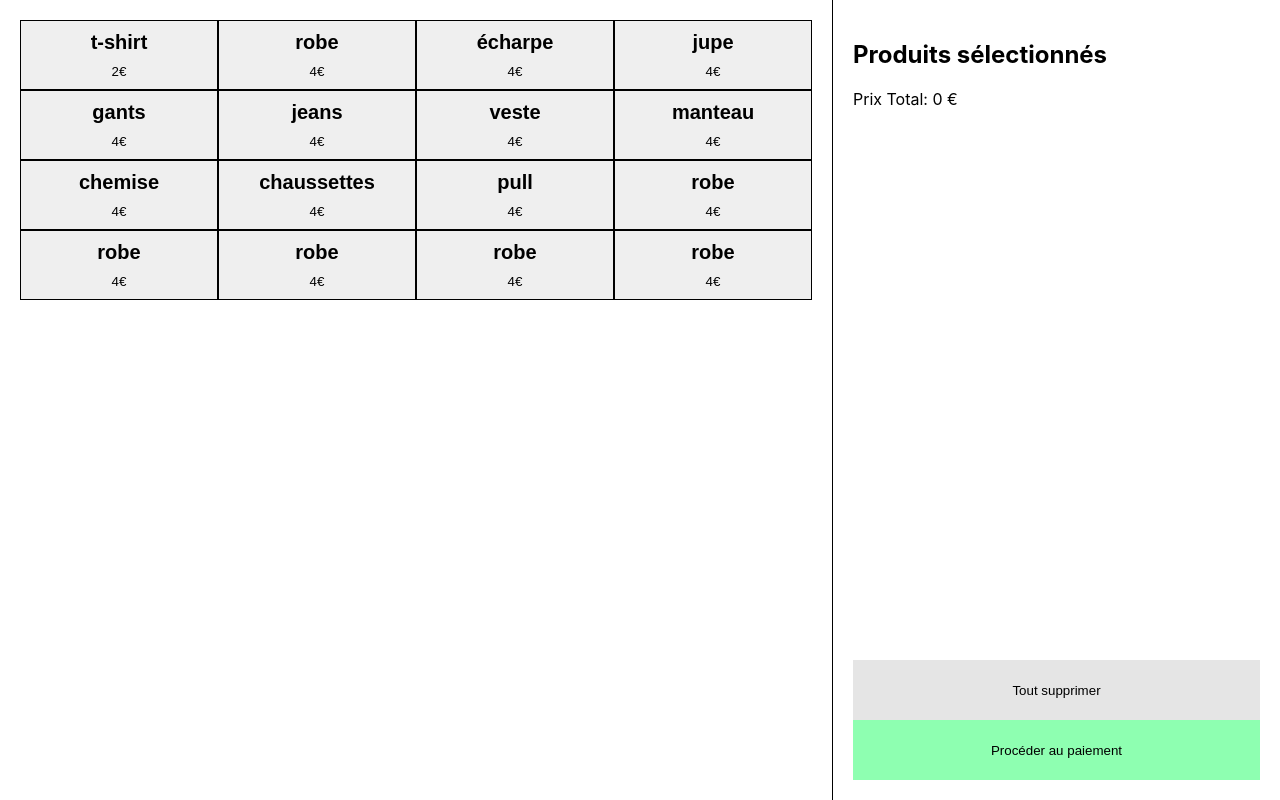
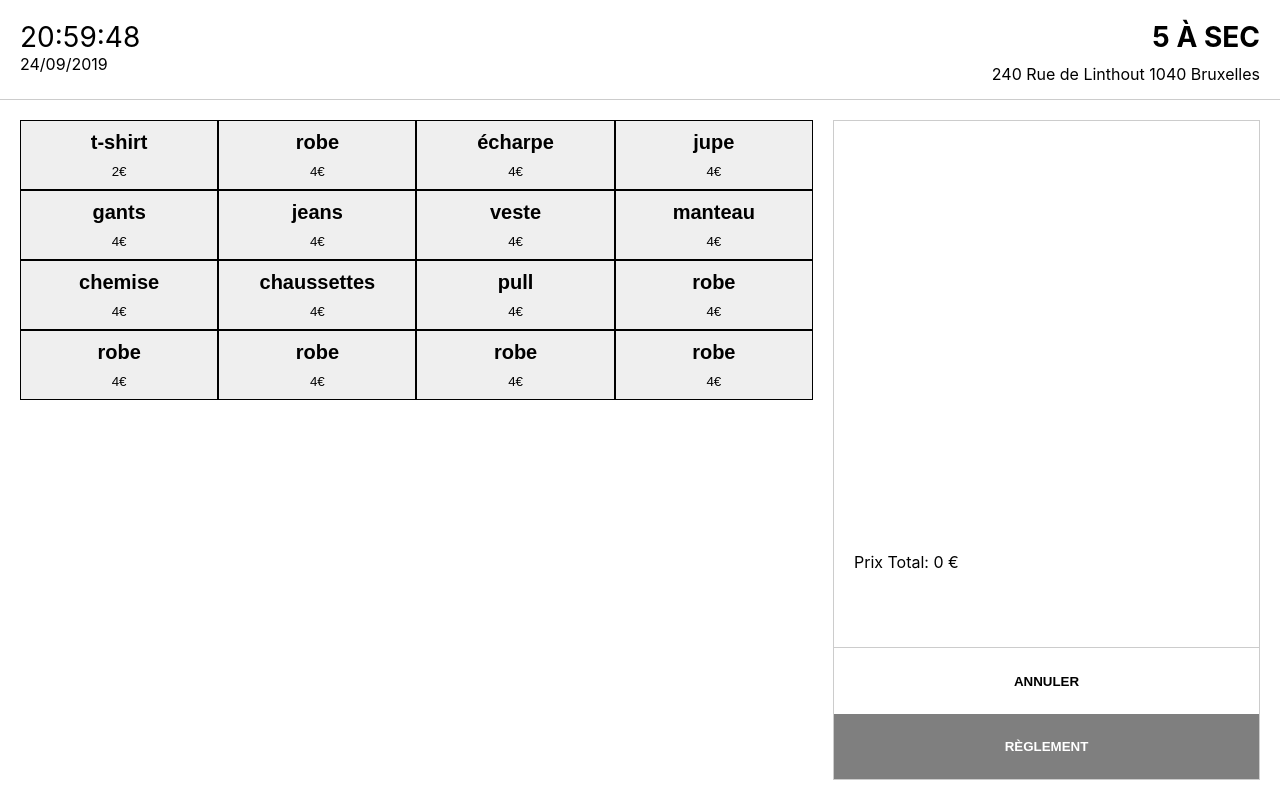
Before and after one commit to clementschmouker/PoS-react, a React (Create React App) app: page / in a window 1280 px wide. Built offline with nearby package versions, Linux system fonts and the light colour scheme.

Commit message:
improved visual to look more like something that's usable added clock ticking for header

```diff
--- a/src/App.jsx
+++ b/src/App.jsx
@@ -4,6 +4,8 @@ import './App.scss';
 
 import Product from './components/Product/Product';
 import Cart from './components/Cart/Cart';
+
+import Header from './components/Header/Header';
 
 const elements = require('./products.json');
 
@@ -15,6 +17,8 @@ export default class App extends Component {
       cart: [],
       totalPrice: 0,
       validateEmptyCart: false,
+      date: new Date(),
+      address: "240 Rue de Linthout 1040 Bruxelles",
     };
     this.removeFromCart = this.removeFromCart.bind(this);
   }
@@ -82,12 +86,22 @@ export default class App extends Component {
 
     return (
       <div className="App">
-        <div className="App__product-list">
-          <div className="App__main__product-list">
-            {elements.map((value) => <Product key={uuid()} name={value.name} price={value.price} onClick={(() => this.addToCart(value))} />)}
+        <Header name="5 à sec" state={this.state}/>
+        <div className="App__wrapper">
+          <div className="App__product-list">
+            <div className="App__main__product-list">
+              {elements.map((value) => <Product key={uuid()} name={value.name} price={value.price} onClick={(() => this.addToCart(value))} />)}
+            </div>
           </div>
+          <Cart datas={selected.cart}
+                totalPrice={selected.totalPrice}
+                removeStack={this.removeFromCart}
+                emptyCartClick={this.emptyCartClick}
+                decreaseFromCart={this.decreaseFromCart}
+                addToCart={this.addToCart}
+          />
+          {/* Conditionnal popup */}
         </div>
-        {/* Conditionnal popup */}
         {selected.validateEmptyCart && (
           <div className="empty-validate">
             <div className="empty-validate__wrapper">
@@ -97,13 +111,6 @@ export default class App extends Component {
             </div>
           </div>
         )}
-        <Cart datas={selected.cart}
-              totalPrice={selected.totalPrice}
-              removeStack={this.removeFromCart}
-              emptyCartClick={this.emptyCartClick}
-              decreaseFromCart={this.decreaseFromCart}
-              addToCart={this.addToCart}
-        />
       </div>
     );
   }
--- a/src/App.scss
+++ b/src/App.scss
@@ -1,9 +1,16 @@
 .App {
   display: flex;
+  flex-direction: column;
   width: 100%;
+}
+
+.App__wrapper {
+  display: flex;
+  height: calc(100vh - 10rem);
+  padding: 2rem;
+  box-sizing: border-box;
 }
 
 .App__product-list {
   width: 65%;
-  padding: 2rem;
 }
--- a/src/components/Cart/Cart.jsx
+++ b/src/components/Cart/Cart.jsx
@@ -1,7 +1,6 @@
 import uuid from 'react-uuid';
 import React, { Component } from 'react';
 import PropTypes from 'prop-types';
-import TweenMax from 'gsap';
 
 import './Cart.scss';
 
@@ -19,8 +18,8 @@ export default class Cart extends Component {
   }
 
 
-  animateButton(el) {
-    console.log(el);
+  animateButton() {
+
   }
 
   render() {
@@ -28,21 +27,17 @@ export default class Cart extends Component {
     return (
       <div className="cart">
         <div className="cart__wrapper">
-          <div className="cart__infos">
-            <h2 className="cart__infos__title">Produits sélectionnés</h2>
-            <p className="cart__infos__price">Prix Total: {totalPrice} €</p>
-          </div>
           <ul className="cart__list">
             {this.datas.map((value, index) => {
               return (
                 <li key={uuid()} className="cart__list__el">
                   <div className="cart__list__el__text">
-                    <h3>{value.name} x {value.quantity}</h3>
+                    <h3>{value.quantity} x {value.name}</h3>
                     <span>{value.price * value.quantity}€</span>
                   </div>
                   <div className="cart__list__el__actions button-list">
                     <div className="button-list__manipulate">
-                      <button type="button" onClick={(e => { this.addToCart(value); this.animateButton(e.target) })}><img src={uparrowsvg}/></button>
+                      <button type="button" onClick={(() => this.addToCart(value))}><img src={uparrowsvg}/></button>
                       <button type="button" onClick={(() => this.decreaseFromCart(index, value))}><img src={uparrowsvg}/></button>
                     </div>
                     <button type="button" onClick={(() => this.removeStack(index, value))}>Retirer</button>
@@ -51,9 +46,12 @@ export default class Cart extends Component {
               );
             })}
           </ul>
+          <div className="cart__infos">
+            <p className="cart__infos__price">Prix Total: {totalPrice} €</p>
+          </div>
           <div className="cart__actions">
-            <button className="cart__actions__cancel" type="button" onClick={(() => this.emptyCartClick())}>Tout supprimer</button>
-            <button className="cart__actions__proceed" type="button">Procéder au paiement</button>
+            <button className="cart__actions__cancel" type="button" onClick={(() => this.emptyCartClick())}>Annuler</button>
+            <button className="cart__actions__proceed" type="button">Règlement</button>
           </div>
         </div>
       </div>
--- a/src/components/Cart/Cart.scss
+++ b/src/components/Cart/Cart.scss
@@ -2,8 +2,9 @@
   overflow: hidden;
   position: relative;
   width: 35%;
-  height: 100vh;
-  border-left: 1px solid #000;
+  height: 100%;
+  margin-left: 2rem;
+  border: 1px solid rgba(0, 0, 0, .2);
 }
 
 .cart__wrapper {
@@ -20,13 +21,13 @@
 
 // Cart Infos
 .cart__infos {
-  height: 20vh;
+  height: 20%;
 }
 
 // Cart List
 .cart__list {
   overflow-y: scroll;
-  height: 60vh;
+  height: 60%;
   margin: 0;
   list-style: none;
 }
@@ -63,12 +64,14 @@
     border: 0;
     background: transparent;
     border-radius: 50%;
+    outline: 0;
 
     img {
       position: absolute;
       top: 50%;
       left: 50%;
       width: 50%;
+      pointer-events: none;
 
       transform: translate(-50%, -50%);
     }
@@ -107,20 +110,25 @@
 .cart__actions {
   display: flex;
   flex-direction: column;
-  height: 20vh;
+  height: 20%;
+  padding: 0;
+  border-top: 1px solid rgba(0, 0, 0, .2);
 
   button {
     height: 100%;
     border: none;
+    text-transform: uppercase;
+    font-weight: 800;
   }
 }
 
 .cart__actions__cancel {
-  background: rgba(0, 0, 0, .1);
+  background: transparent;
 }
 
 .cart__actions__proceed {
-  background: rgba(30, 255, 100, .5);
+  color: #fff;
+  background: rgba(0, 0, 0, .5);
 }
 
 
--- /dev/null
+++ b/src/components/Header/Header.jsx
@@ -0,0 +1,47 @@
+import React, { Component } from 'react';
+
+import './Header.scss';
+
+
+export default class Header extends Component {
+  componentDidMount() {
+    this.intervalID = setInterval(() => {
+      this.tick()
+    },
+    1000);
+  }
+
+  componentWillUnmount() {
+    clearInterval(this.intervalID);
+  }
+
+  tick() {
+    const newState = this.props.state;
+    newState.date = new Date();
+    this.setState(newState);
+  }
+
+  render() {
+    let day = this.props.state.date.getDate();
+    if (day.toString().length < 2) { // Format day with leading 0
+      day = '0' + this.props.state.date.getDate();
+    }
+    let month = this.props.state.date.getMonth() + 1;
+    if (month.toString().length < 2) { // Format Month with leading 0
+      month = '0' + (this.props.state.date.getMonth() + 1);
+    }
+    const year = this.props.state.date.getFullYear();
+    return (
+      <div className="header">
+        <div className="header__date">
+          <span className="header__date__time">{this.props.state.date.toLocaleTimeString('FR-fr')}</span>
+          <span className="header__date__day">{day}/{month}/{year}</span>
+        </div>
+        <div className="header__infos">
+          <h1 className="header__infos__title">{this.props.name}</h1>
+          <span>{this.props.state.address}</span>
+        </div>
+      </div>
+    );
+  }
+}
--- /dev/null
+++ b/src/components/Header/Header.scss
@@ -0,0 +1,30 @@
+.header {
+  display: flex;
+  justify-content: space-between;
+  height: 10rem;
+  padding: 2rem;
+  border-bottom: 1px solid rgba(0, 0, 0, .2);
+}
+
+.header__date {
+  display: flex;
+  flex-direction: column;
+}
+
+.header__date__time {
+  font-size: 2.8rem;
+  text-transform: uppercase;
+}
+
+.header__infos {
+  display: flex;
+  flex-direction: column;
+  text-align: right;
+}
+
+.header__infos__title {
+  margin: 0;
+  margin-bottom: 1rem;
+  font-size: 2.8rem;
+  text-transform: uppercase;
+}
```
Also changed, not shown: src/components/Receipt/Receipt.jsx (added, +14 -0 lines), src/components/Receipt/Receipt.scss (added).
